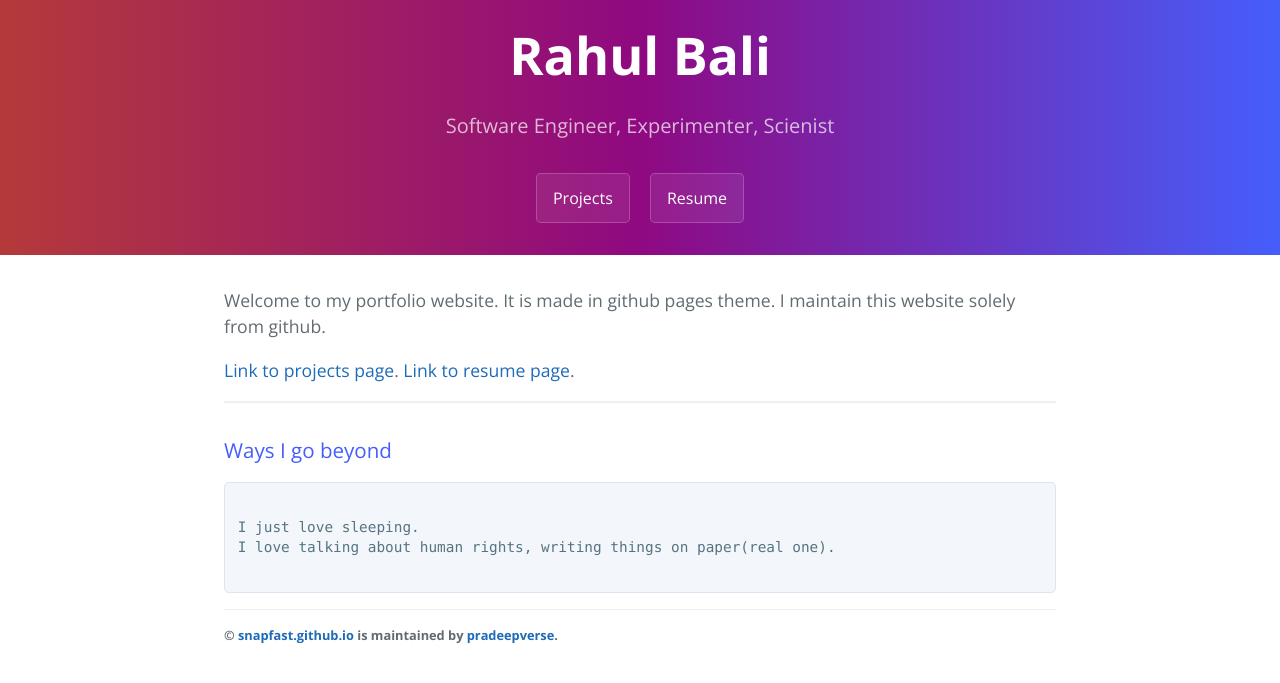
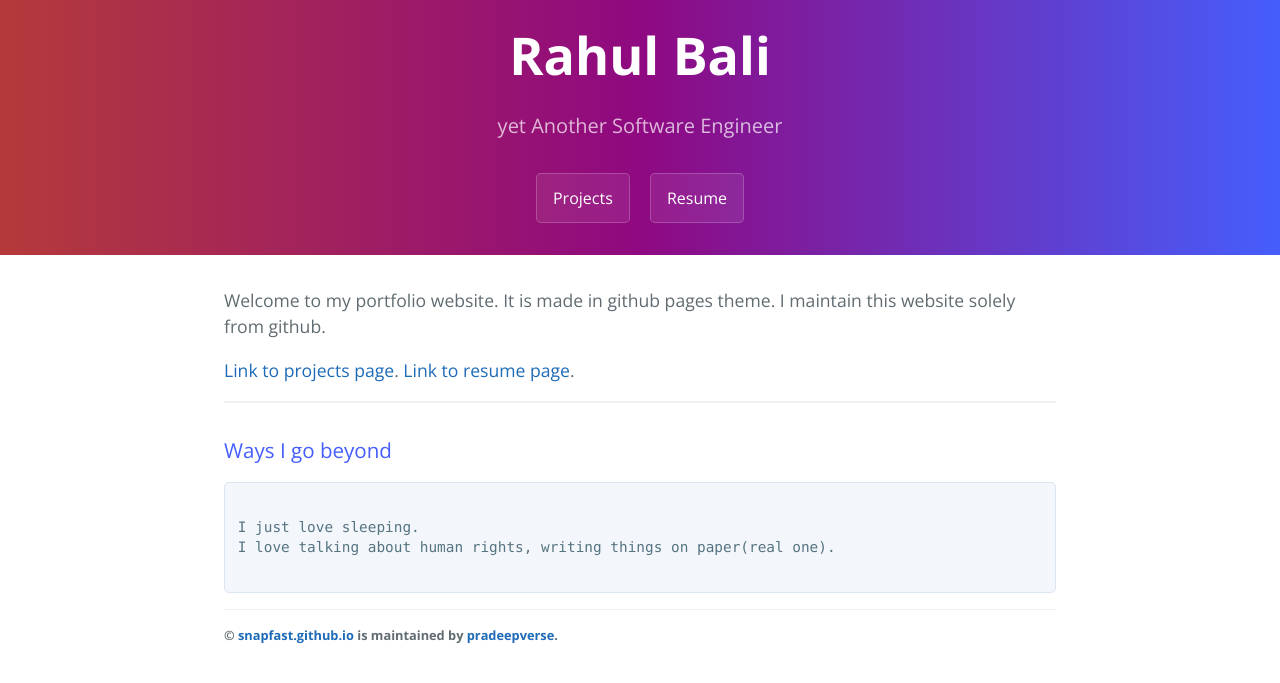
Before and after one commit to pradeepverse/snapfast.github.io, a Jekyll site: the page built from index.md, in a window 1280 px wide. Shown: the top 683 px of the page. Built offline with Jekyll 4.4.1, drawn with Linux system fonts in a browser that asks for light colours.

Commit message:
Update _config.yml

```diff
--- a/_config.yml
+++ b/_config.yml
@@ -1,5 +1,5 @@
 title: Rahul Bali
-description: Software Engineer, Experimenter, Scienist
+description: yet Another Software Engineer
 show_downloads: false
 project_page: false
 google_analytics:
```
